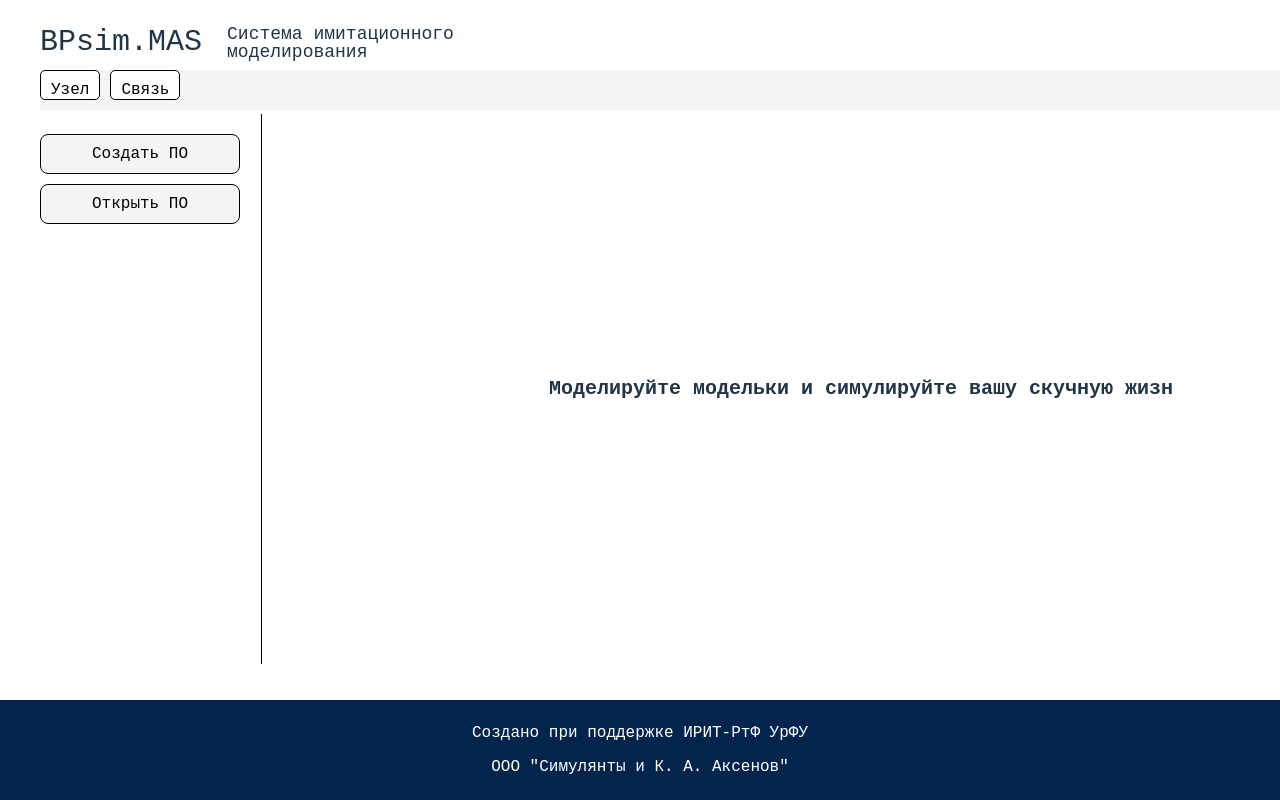
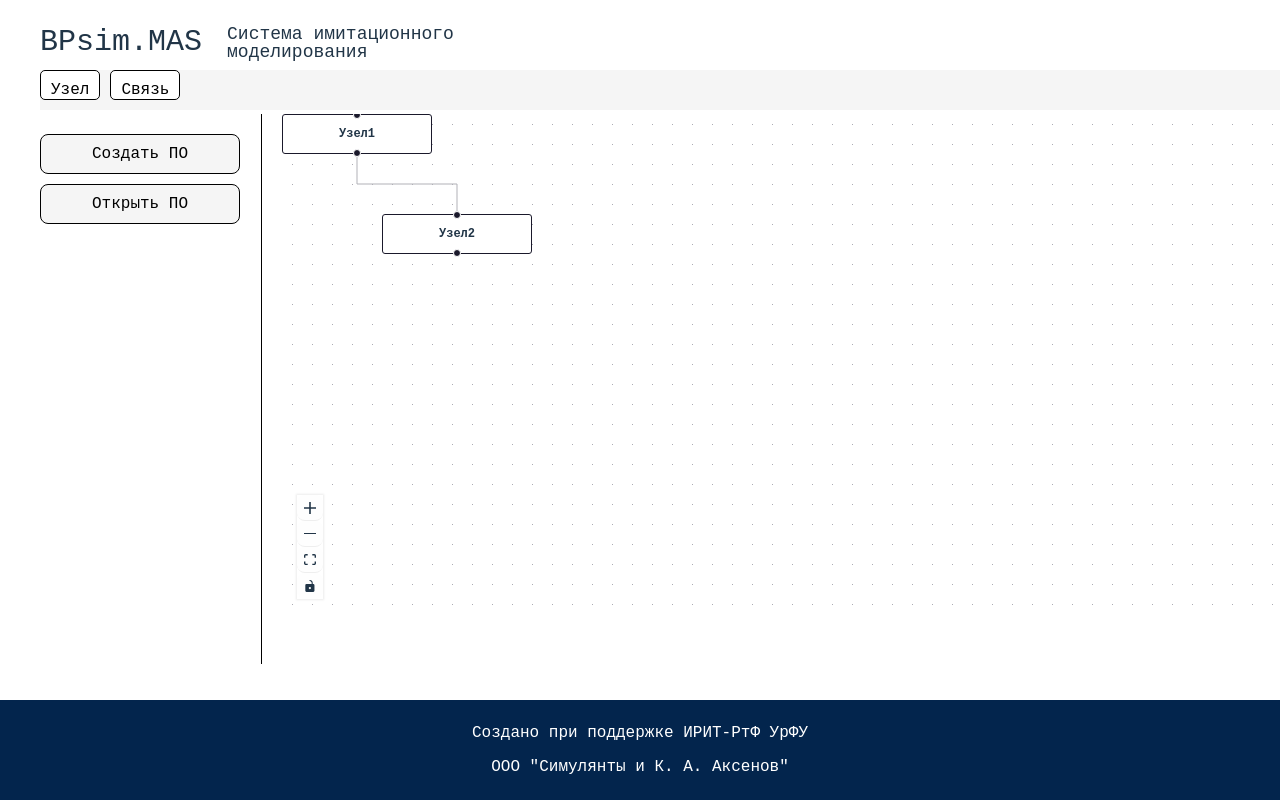
Before and after one commit to KitnissPrior/bpsim-frontend, a React (Vite) app in the folder bpsim-web/: page /work-field in a window 1280 px wide. Built offline with nearby package versions, Linux system fonts and the light colour scheme; no server answers; a web font is replaced by a local one.

Commit message:
node flow added

```diff
--- a/bpsim-web/src/screens/WorkField/ItemsBar/index.tsx
+++ b/bpsim-web/src/screens/WorkField/ItemsBar/index.tsx
@@ -1,11 +1,15 @@
 import { BaseButton } from "../../../shared/components/Buttons/BaseButton"
 import "./itemsBar.css"
 
-export const ItemsBar = () => {
+interface IProps {
+    onNodeAddClick: () => void
+}
+
+export const ItemsBar = (props: IProps) => {
     return (
         <div className="items-bar">
-            <BaseButton className="component" text="Узел" onClick={() => console.log("Создать ПО")} />
-            <BaseButton className="component" text="Связь" onClick={() => console.log("Создать ПО")} />
+            <BaseButton className="component" text="Узел" onClick={props.onNodeAddClick} />
+            <BaseButton className="component" text="Связь" onClick={() => console.log("Связь добавлена")} />
         </div>
     )
 }
--- a/bpsim-web/src/screens/WorkField/index.tsx
+++ b/bpsim-web/src/screens/WorkField/index.tsx
@@ -2,12 +2,74 @@ import Toolbar from "../../shared/components/Toolbar"
 import { ItemsBar } from "./ItemsBar"
 import "./workField.css"
 import { BaseButton } from "../../shared/components/Buttons/BaseButton"
+import { createNode, getNodes } from "../../services/node.service"
+import { defaultNode } from "../../types/node"
+import { ReactFlow, Background, Controls, applyNodeChanges, applyEdgeChanges } from '@xyflow/react';
+import '@xyflow/react/dist/style.css';
+import { useCallback, useEffect, useState } from "react"
+import { Node } from "../../types/node"
+
+
 
 const WorkFieldScreen = () => {
+    const [nodesCount, setNodesCount] = useState(0);
+    const [bpsimNodes, setBpsimNodes] = useState<Node[]>([]);
+    //const flowNodes: any = [];
+
+
+    const initialNodes = [
+        {
+            id: '1',
+            position: { x: 0, y: 0 },
+            data: { label: 'Узел1' },
+        },
+        {
+            id: '2',
+            position: { x: 100, y: 100 },
+            data: { label: 'Узел2' },
+        },
+    ];
+    const initialEdges = [{ id: '1-2', source: '1', target: '2', type: "step" }];
+
+    const [nodes, setNodes] = useState(initialNodes);
+    const [edges, setEdges] = useState(initialEdges);
+
+    const onNodesChange = useCallback(
+        (changes: any) => setNodes((nds) => applyNodeChanges(changes, nds)),
+        [],
+    );
+    const onEdgesChange = useCallback(
+        (changes: any) => setEdges((eds) => applyEdgeChanges(changes, eds)),
+        [],
+    );
+
+
+    useEffect(() => {
+        getNodes().then((response: any) => {
+            setNodesCount(response.data.length);
+            setBpsimNodes(response.data);
+            // bpsimNodes.forEach(node => {
+            //     flowNodes.push({ id: node.id, position: { x: 0, y: 0 }, data: { label: node.name } });
+            // });
+        })
+
+    }, [nodesCount])
+
+
+
+    const onNodeAddClick = () => {
+        createNode(defaultNode)
+            .then((response: any) => {
+                console.log(response.data);
+                // flowNodes.push({ id: response.data.id, position: { x: 20, y: 20 }, data: { label: response.data.name } });
+                // console.log(bpsimNodes);
+            })
+    }
+
     return (
         <div className="work-field">
             <Toolbar />
-            <ItemsBar />
+            <ItemsBar onNodeAddClick={onNodeAddClick} />
             <div className="work-field-main">
                 <div className="sidebar">
                     <BaseButton text="Создать ПО" onClick={() => console.log("Создать ПО")} />
@@ -15,11 +77,12 @@ const WorkFieldScreen = () => {
                 </div>
                 <div className="vertical-line"></div>
                 <div className="work-field-content">
-                    Моделируйте модельки и симулируйте вашу скучную жизн
+                    <ReactFlow nodes={nodes} edges={edges} onNodesChange={onNodesChange} onEdgesChange={onEdgesChange}>
+                        <Background />
+                        <Controls />
+                    </ReactFlow>
                 </div>
-
             </div>
-
         </div>
     )
 }
--- a/bpsim-web/src/screens/WorkField/workField.css
+++ b/bpsim-web/src/screens/WorkField/workField.css
@@ -28,7 +28,9 @@
 }
 
 .work-field-content {
-    margin: auto;
+    margin: 0px;
     font-size: 20px;
     align-items: center;
+    width: 1100px;
+    height: 500px;
 }
--- a/bpsim-web/src/services/node.service.ts
+++ b/bpsim-web/src/services/node.service.ts
@@ -2,16 +2,58 @@ import { AxiosResponse, AxiosError } from "axios";
 import { Node } from "../types/node";
 import { publicApi } from "./api";
 
-export const createLesson = async (node: Node): Promise<AxiosResponse | AxiosError> => {
+export const createNode = async (node: Node): Promise<AxiosResponse | AxiosError> => {
     try {
         const response = await publicApi.post('/node/', node);
 
-        console.log('Lesson creation status:', response);
+        console.log('Node creation status:', response);
 
         return response;
     }
     catch (error: any) {
-        console.error('Lesson creation error:', error);
+        console.error('Node creation error:', error);
         return error as AxiosError;
     }
 };
+
+export const getNodes = async (): Promise<AxiosResponse | AxiosError> => {
+    try {
+        const response = await publicApi.get('/nodes/');
+
+        console.log('Get nodes status:', response);
+
+        return response;
+    }
+    catch (error: any) {
+        console.error('Get nodes error:', error);
+        return error as AxiosError;
+    }
+};
+
+export const updateNode = async (node: Node): Promise<AxiosResponse | AxiosError> => {
+    try {
+        const response = await publicApi.put(`/node/${node.id}/`, node);
+
+        console.log('Node update status:', response);
+
+        return response;
+    }
+    catch (error: any) {
+        console.error('Node update error:', error);
+        return error as AxiosError;
+    }
+};
+
+export const deleteNode = async (nodeId: string): Promise<AxiosResponse | AxiosError> => {
+    try {
+        const response = await publicApi.delete(`/node/${nodeId}/`);
+
+        console.log('Node delete status:', response);
+
+        return response;
+    }
+    catch (error: any) {
+        console.error('Node delete error:', error);
+        return error as AxiosError;
+    }
+};
--- a/bpsim-web/src/shared/components/Node/index.tsx
+++ b/bpsim-web/src/shared/components/Node/index.tsx
@@ -10,7 +10,7 @@ const initialEdges = [{ id: 'e1-2', source: '1', target: '2' }];
 
 export const Node = () => {
   return (
-    <div style={{ width: '100vw', height: '100vh' }}>
+    <div style={{ width: '100px', height: '100px' }}>
       <ReactFlow nodes={initialNodes} edges={initialEdges} />
     </div>
   );
--- a/bpsim-web/src/types/node.ts
+++ b/bpsim-web/src/types/node.ts
@@ -1,6 +1,14 @@
 export type Node = {
-    id: string;
-    posX: number;
-    posY: number;
-    description: string;
+    id?: string | null;
+    name?: string | null;
+    posX?: number | null;
+    posY?: number | null;
+    description?: string | null;
 }
+
+export const defaultNode: Node = {
+    name: null,
+    posX: 0,
+    posY: 0,
+    description: null
+};
```
